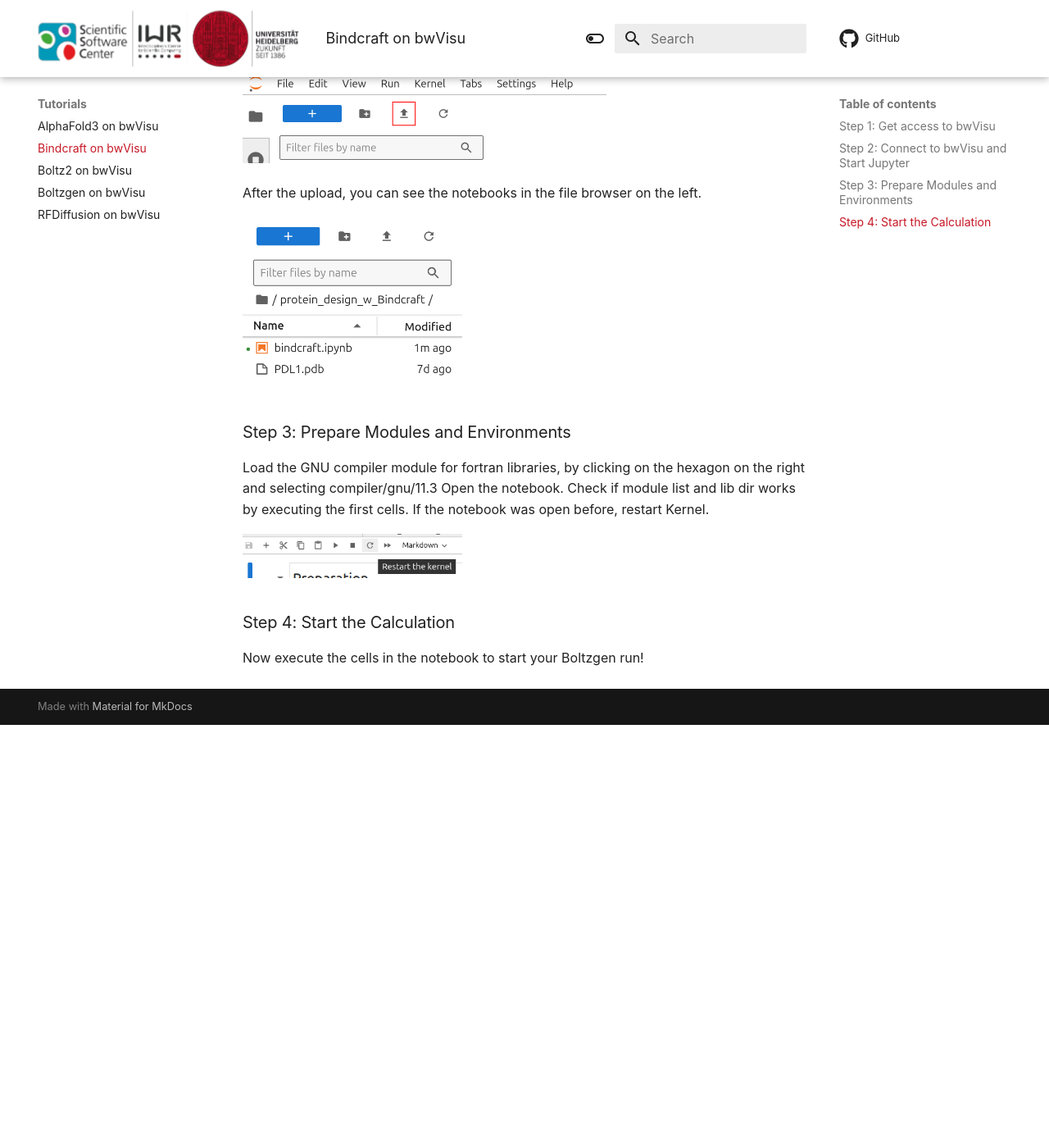
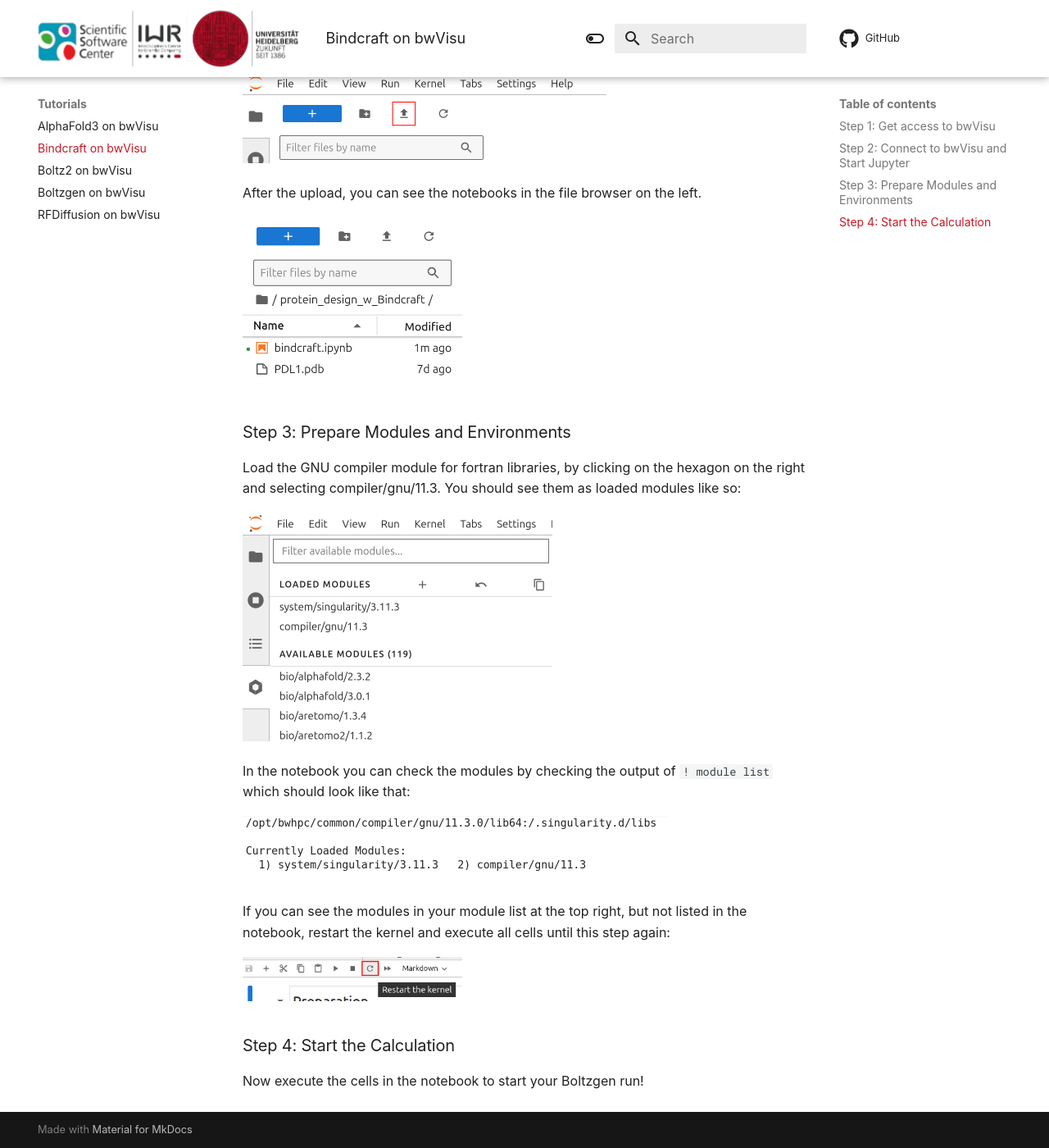
Before and after one commit to ssciwr/BioStructureHub, an MkDocs documentation site: the page built from docs/tutorials/tutorial_Bindcraft_bwVisu.md, in a window 1280 px wide and 1400 px high, scrolled down 1521 px. Shown: the whole window at 82% size. Built offline with MkDocs 1.6.1 and Material for MkDocs 9.7.7, drawn with Linux system fonts in a browser that asks for light colours; comment, search, counter and statistics services are not loaded; before the commit the page ends 2405 px from its top, so only the background shows below that.

Commit message:
update bindcraft tutorial

```diff
--- a/docs/tutorials/tutorial_Bindcraft_bwVisu.md
+++ b/docs/tutorials/tutorial_Bindcraft_bwVisu.md
@@ -36,9 +36,17 @@ After the upload, you can see the notebooks in the file browser on the left.
 ![Screenshot](../images/tutorial/bwVisu_Bindcraft_input.png){: style="width:268px"}
 
 ### Step 3: Prepare Modules and Environments
-Load the GNU compiler module for fortran libraries, by clicking on the hexagon on the right and selecting compiler/gnu/11.3
-Open the notebook. Check if module list and lib dir works by executing the first cells.
-If the notebook was open before, restart Kernel.
+Load the GNU compiler module for fortran libraries, by clicking on the hexagon on the right and selecting compiler/gnu/11.3. You should see them as loaded modules like so:
+
+![Screenshot](../images/tutorial/bwVisu_Bindcraft_modules_loaded.png)
+{: style="width:378px"}
+
+In the notebook you can check the modules by checking the output of `! module list` which should look like that:
+
+![Screenshot](../images/tutorial/bwVisu_Bindcraft_modules_list.png)
+{: style="width:520px"}
+
+If you can see the modules in your module list at the top right, but not listed in the notebook, restart the kernel and execute all cells until this step again:
 
 ![Screenshot](../images/tutorial/restart_kernel.png)
 {: style="width:268px"}
```
Also changed, not shown: docs/images/tutorial/bwVisu_Bindcraft_modules_list.png (added), docs/images/tutorial/bwVisu_Bindcraft_modules_loaded.png (added), docs/images/tutorial/bwVisu_Bindcraft_output.png (added), docs/images/tutorial/restart_kernel.png, 1 other file.
